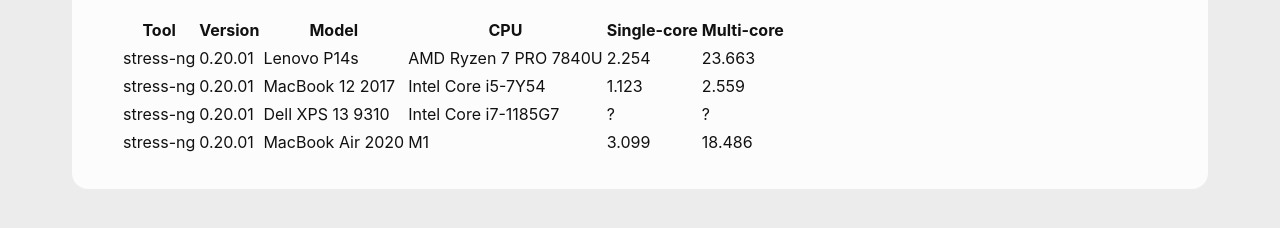
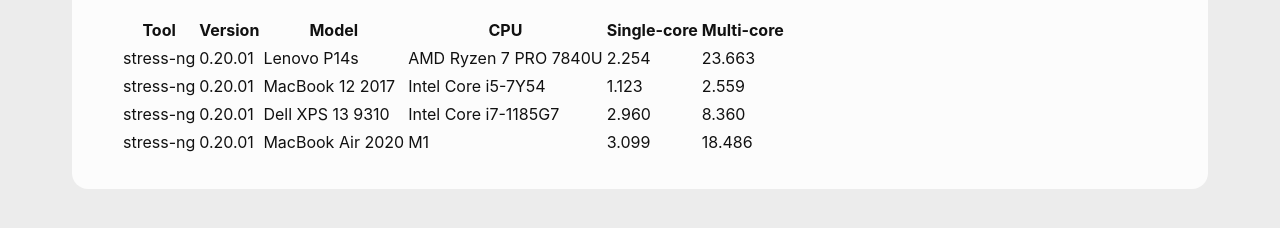
Before and after one commit to andreas-mausch/cheatsheets, a Jekyll site: the page built from _cheatsheets/benchmarking.md, in a window 1280 px wide. Shown: the part 528-756 px from the top of the page. Built offline with Jekyll 4.4.1, drawn with Linux system fonts in a browser that asks for light colours.

Commit message:
Benchmarks: Update Dell XPS 13 9310

```diff
--- a/_cheatsheets/benchmarking.md
+++ b/_cheatsheets/benchmarking.md
@@ -18,5 +18,5 @@
 |-----------|-------------|------------------|-----------------------|-----------------|----------------|
 | stress-ng | 0.20.01     | Lenovo P14s      | AMD Ryzen 7 PRO 7840U | 2.254           | 23.663         |
 | stress-ng | 0.20.01     | MacBook 12 2017  | Intel Core i5-7Y54    | 1.123           | 2.559          |
-| stress-ng | 0.20.01     | Dell XPS 13 9310 | Intel Core i7-1185G7  | ?               | ?              |
+| stress-ng | 0.20.01     | Dell XPS 13 9310 | Intel Core i7-1185G7  | 2.960           | 8.360          |
 | stress-ng | 0.20.01     | MacBook Air 2020 | M1                    | 3.099           | 18.486         |
```
